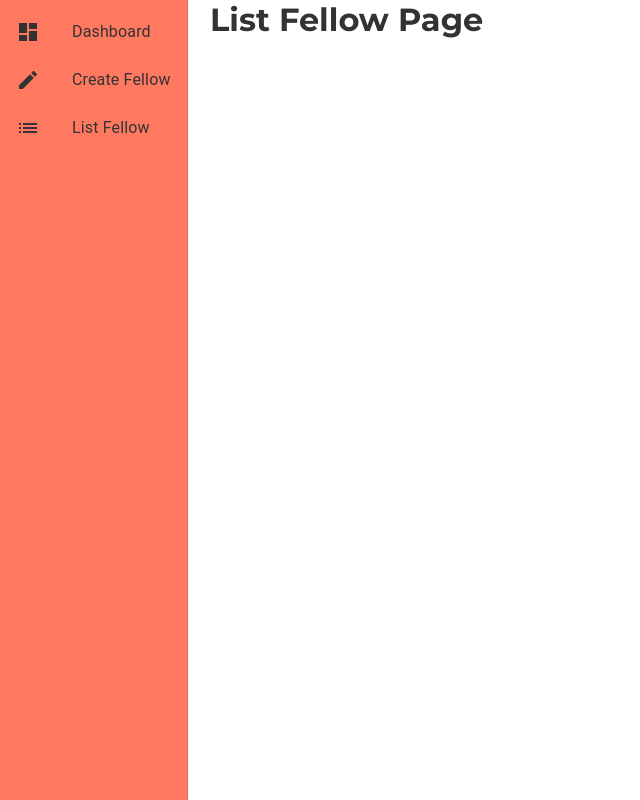
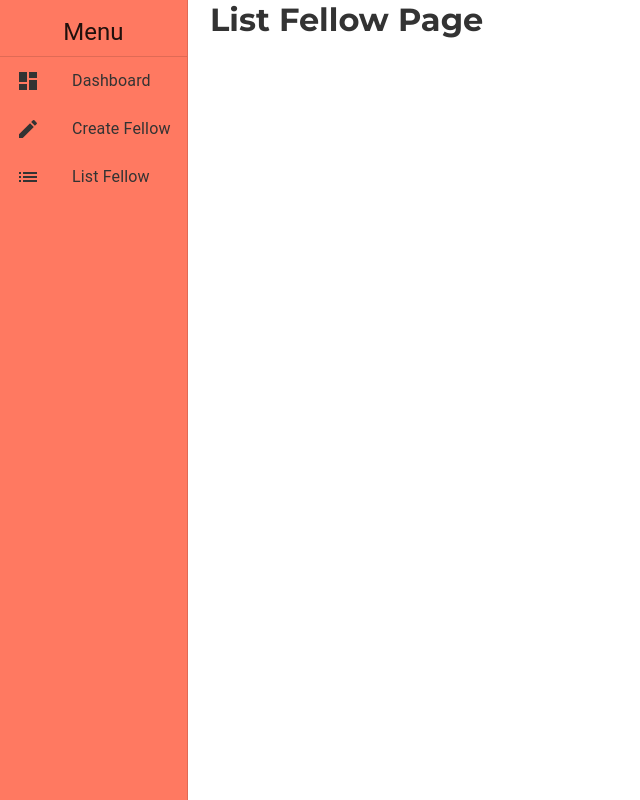
Before and after one commit to HarlicWork/fellows_app, a React (Create React App) app: page /list in a window 1280 px wide. Shown: the whole page, without its empty margins (0-640 px from the left). Built offline with nearby package versions, Linux system fonts and the light colour scheme.

Commit message:
add Menu text

```diff
--- a/src/components/Drawer.js
+++ b/src/components/Drawer.js
@@ -1,10 +1,13 @@
 import React from "react";
 import {
+  Box,
+  Divider,
   Drawer as SideNav,
   List,
   ListItem,
   ListItemIcon,
   ListItemText,
+  Typography,
 } from "@material-ui/core";
 import { makeStyles } from "@material-ui/core/styles";
 import DashboardIcon from "@material-ui/icons/Dashboard";
@@ -39,6 +42,12 @@ const Drawer = () => {
       classes={{ paper: classes.paper }}
     >
       <List>
+        <Box m={1}>
+          <Typography variant="h5" align="center" color="textPrimary">
+            Menu
+          </Typography>
+        </Box>
+        <Divider />
         {itemMenu.map((menu, index) => (
           <Link to={menu.path}>
             <ListItem button key={index}>
--- a/src/pages/Dashboard.js
+++ b/src/pages/Dashboard.js
@@ -1,4 +1,3 @@
-
 const Dashboard = () => {
   return (
     <div>
```
